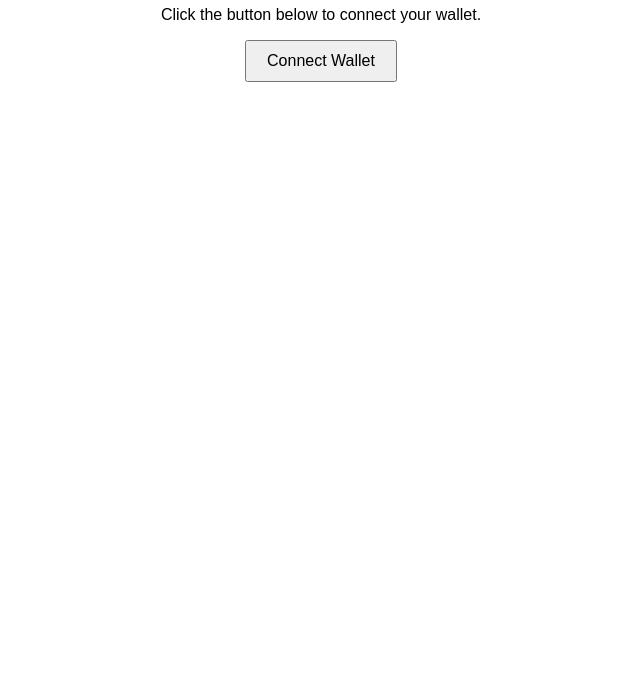
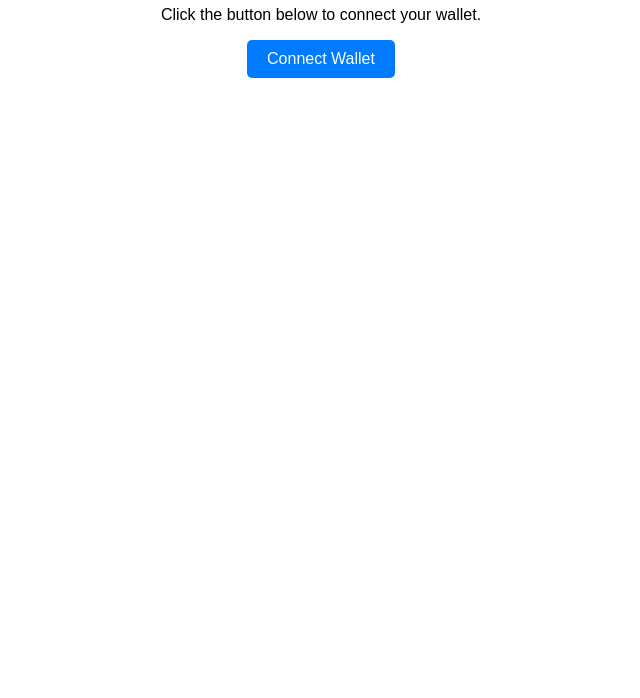
Before and after one commit to Nenzy10/TetherUSDBridged, a plain HTML site: page index.html in a window 1280 px wide. Shown: the part 102-800 px from the top of the page, without its empty margins (319-959 px from the left). Drawn offline with Linux system fonts and the light colour scheme.

Commit message:
index.html

```diff
--- a/index.html
+++ b/index.html
@@ -14,6 +14,13 @@
       padding: 10px 20px;
       font-size: 16px;
       cursor: pointer;
+      background-color: #007bff;
+      color: white;
+      border: none;
+      border-radius: 5px;
+    }
+    button:hover {
+      background-color: #0056b3;
     }
   </style>
 </head>
```
